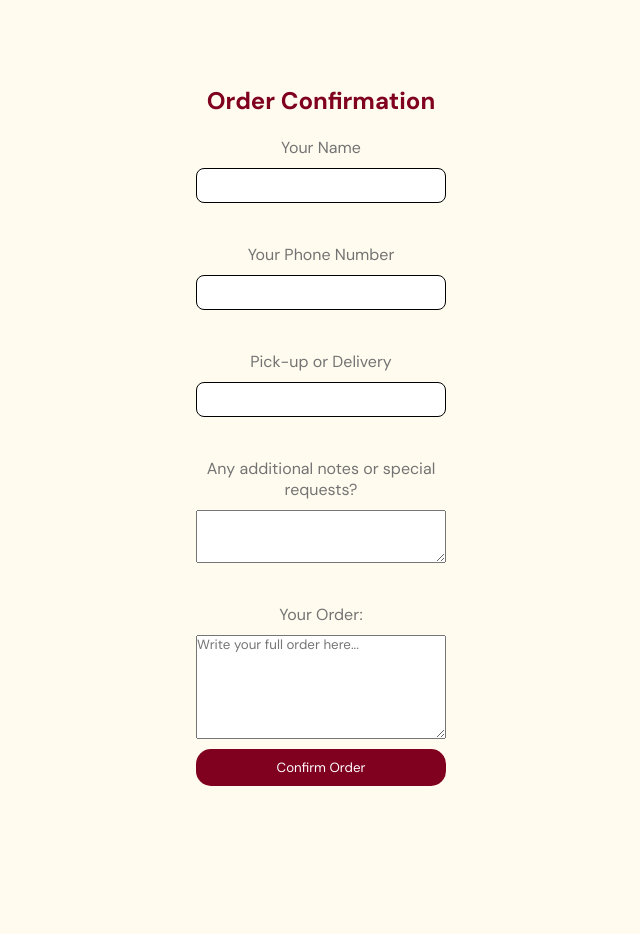
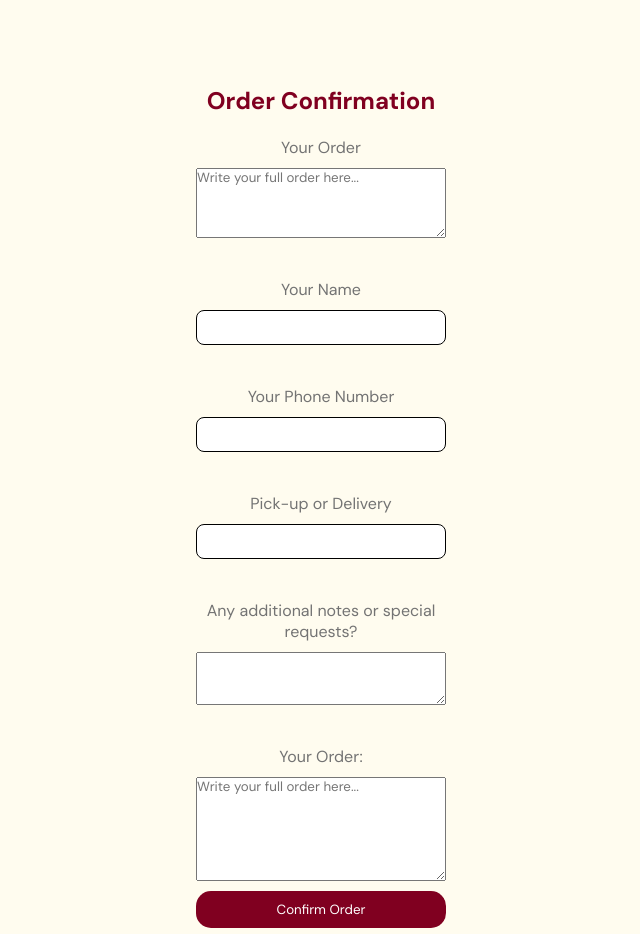
Before and after one commit to webdesignpolytechnicbh/Wahat, a plain HTML site: page index.html in a window 1280 px wide. Shown: the part 3180-4114 px from the top of the page, without its empty margins (319-959 px from the left). Drawn offline with Linux system fonts and the light colour scheme.

Commit message:
index.html

```diff
--- a/index.html
+++ b/index.html
@@ -181,26 +181,31 @@
 <section id="cartSection" class="section">
   <h2>Order Confirmation</h2><br>
 
-  <form action="https://formspree.io/f/xdkywprq" method="POST" class="cart-form" >
+  <form action="https://formspree.io/f/xdkywprq" method="POST" class="cart-form">
+
+    <label for="order">Your Order</label>
+    <textarea id="order" name="order" rows="4" placeholder="Write your full order here..." required></textarea>
+    <br>
 
     <label for="name">Your Name</label>
     <input type="text" id="name" name="name" required />
-<br>
+    <br>
 
     <label for="phone">Your Phone Number</label>
     <input type="text" id="phone" name="phone" required />
-<br>
+    <br>
 
     <label for="pickupDelivery">Pick-up or Delivery</label>
     <input type="text" id="pickupDelivery" name="pickupDelivery" required />
-<br>
+    <br>
 
     <label for="notes">Any additional notes or special requests?</label>
     <textarea id="notes" name="notes" rows="3"></textarea>
-<br>
+    <br>
 
     <button type="submit" class="hover">Confirm Order</button>
-</form>
+
+  </form>
 </section>
 
 
```
